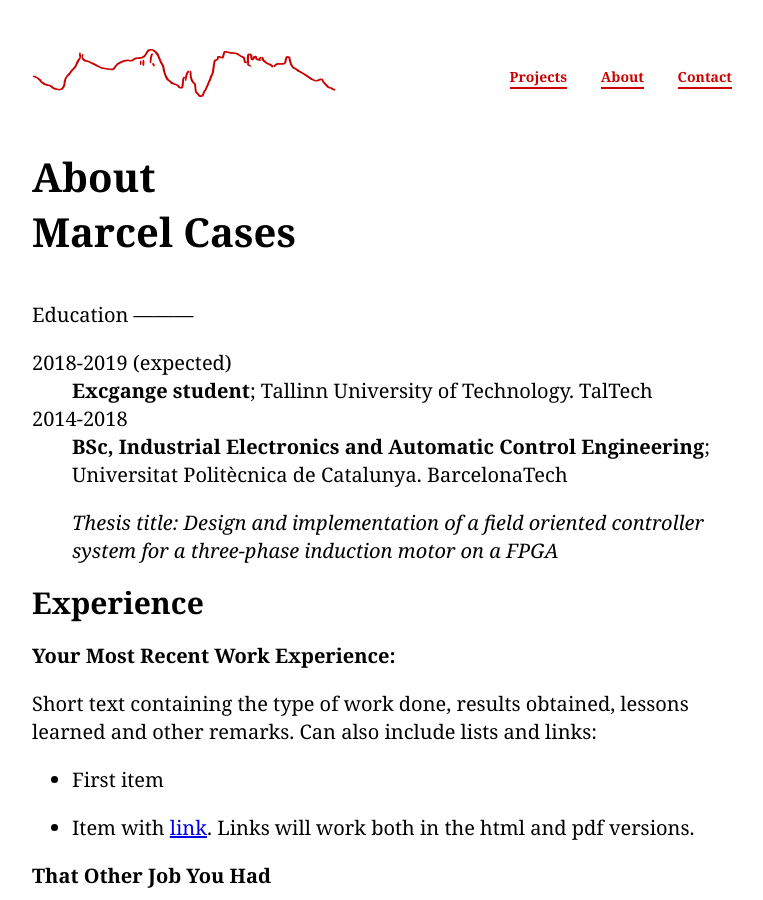
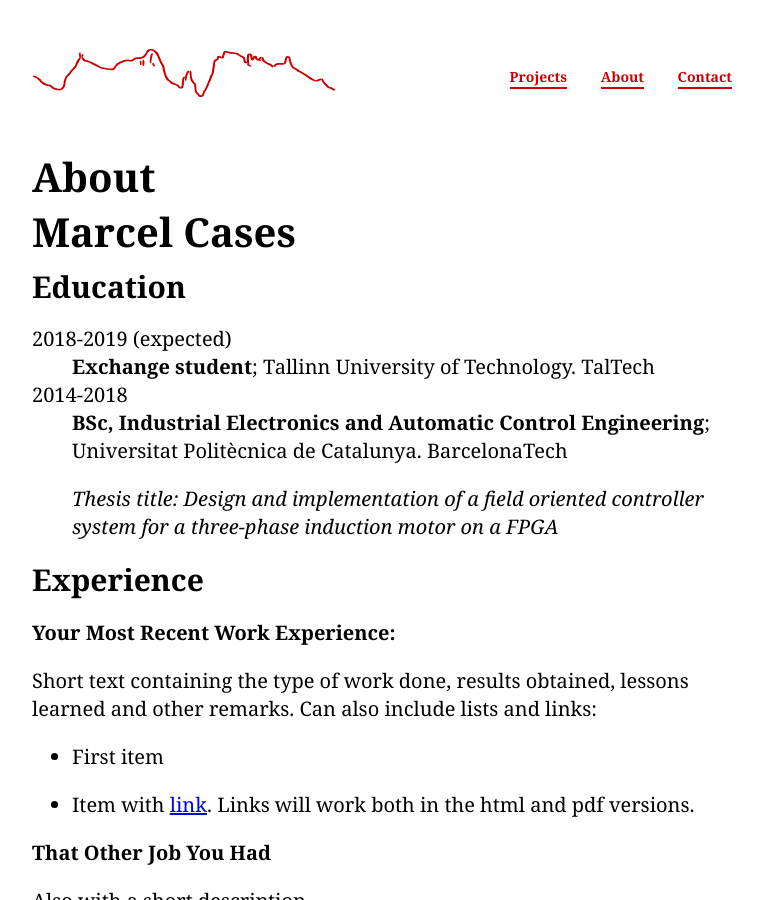
Before and after one commit to marcelcases/marcelcases.github.io, a Jekyll site: the page built from about.markdown, in a window 1280 px wide and 900 px high. Shown: the whole window, without its empty margins (258-1021 px from the left). Built offline with Jekyll 4.4.1, drawn with Linux system fonts in a browser that asks for light colours; comment, search, counter and statistics services are not loaded.

Commit message:
Update about.markdown

```diff
--- a/about.markdown
+++ b/about.markdown
@@ -12,12 +12,12 @@ date: 2017-10-01 12:00:00 +01:00
 Marcel Cases
 ============
 
-<br/>
+
 Education
 ---------
 
 2018-2019 (expected)
-:   **Excgange student**; Tallinn University of Technology. TalTech
+:   **Exchange student**; Tallinn University of Technology. TalTech
 
 
 
```
